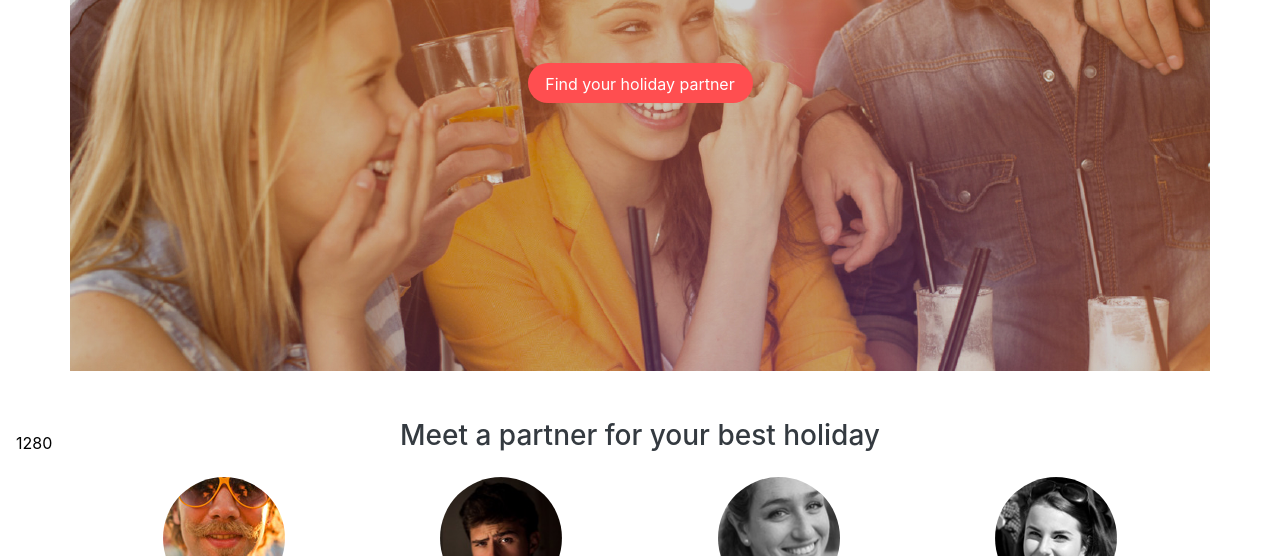
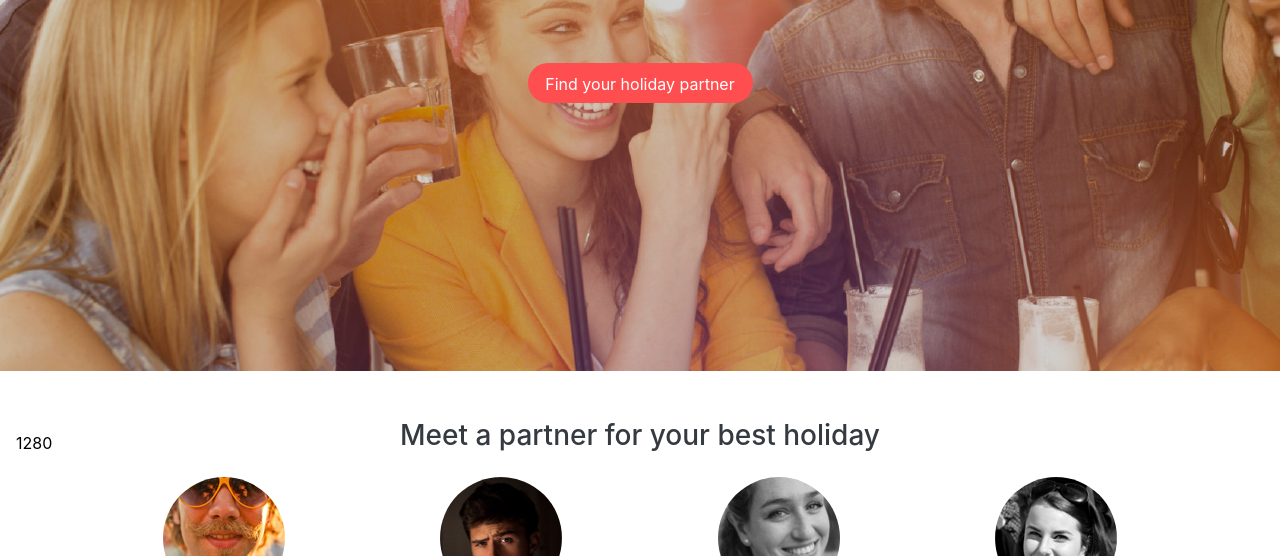
Before and after one commit to t-1000-t/moduls, a plain HTML site: page m_9/index.html in a window 1280 px wide. Shown: the part 329-885 px from the top of the page. Drawn offline with nearby package versions, Linux system fonts and the light colour scheme.

Commit message:
img_top chenge on container-fluid

```diff
--- a/m_9/css/style.css
+++ b/m_9/css/style.css
@@ -6,7 +6,7 @@
     box-sizing: border-box;
 }
 
-.img_top {
+.container-fluid {
     background-image: url("../img/photo_friends_mobile.png");
     background-repeat: no-repeat;
     background-size: cover;
@@ -122,7 +122,7 @@
 }
 
 @media (min-width: 768px) {
-    .img_top {
+    .container-fluid {
         background-image: url("../img/photo_friends_tablet.png");
         background-repeat: no-repeat;
         background-size: cover;
@@ -214,7 +214,7 @@
 }
 
 @media (min-width: 960px) {
-    .img_top {
+    .container-fluid {
         background-image: url("../img/photo_friends.png");
         background-repeat: no-repeat;
         background-size: cover;
--- a/m_9/index.html
+++ b/m_9/index.html
@@ -23,7 +23,7 @@
         <title>HW 9</title>
     </head>
     <body>
-        <div class="container-fluid">
+        <div class="container-fluid img_top">
             <div class="img_top container pt-3 text-center">
                 <div class="row pt-1 justify-content-md-between mb-5 pt-3">
                     <div
```
Also changed, not shown: index.html (+1 -0 lines).
